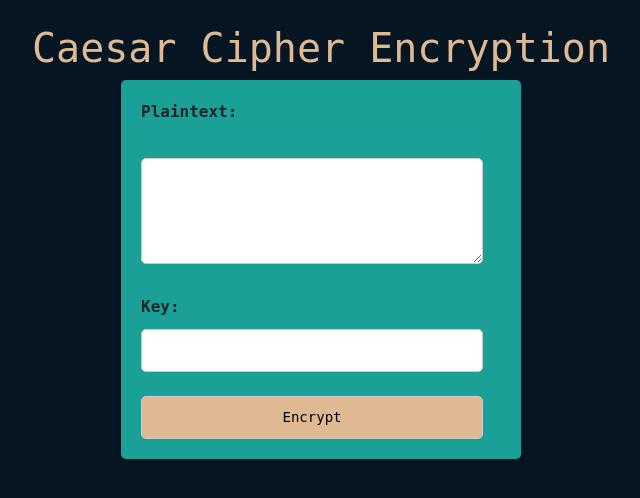
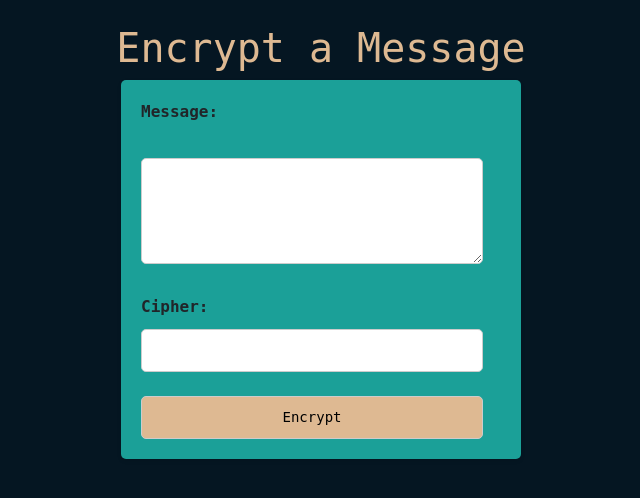
Before and after one commit to sskurata/Math_10_Project, a Flask app: page /encrypt in a window 1280 px wide. Shown: the part 76-574 px from the top of the page, without its empty margins (319-959 px from the left). Run offline with Flask 3, Linux system fonts and the light colour scheme.

Commit message:
update names

```diff
--- a/templates/decrypt.html
+++ b/templates/decrypt.html
@@ -1,10 +1,10 @@
 {% extends 'base.html'%}
 {% block content%}
-<h1>Decipher Message</h1>
+<h1>Decipher a Message</h1>
     <form method="POST">
-      <label for="ciphertext">Ciphertext:</label><br>
+      <label for="ciphertext">Encrypted Message:</label><br>
       <textarea name="ciphertext" id="ciphertext" rows="4" cols="50" required></textarea><br><br>
-      <label for="key">Key:</label>
+      <label for="key">Cipher:</label>
       <input type="number" name="key" id="key" required><br><br>
       <input type="submit" value="Decipher">
     </form>
--- a/templates/encrypt.html
+++ b/templates/encrypt.html
@@ -1,10 +1,10 @@
 {% extends 'base.html'%}
 {% block content%}
-<h1>Caesar Cipher Encryption</h1>
+<h1>Encrypt a Message</h1>
     <form method="POST">
-      <label for="plaintext">Plaintext:</label><br>
+      <label for="plaintext">Message:</label><br>
       <textarea name="plaintext" id="plaintext" rows="4" cols="50" required></textarea><br><br>
-      <label for="key">Key:</label>
+      <label for="key">Cipher:</label>
       <input type="number" name="key" id="key" required><br><br>
       <input type="submit" value="Encrypt">
     </form>
```
